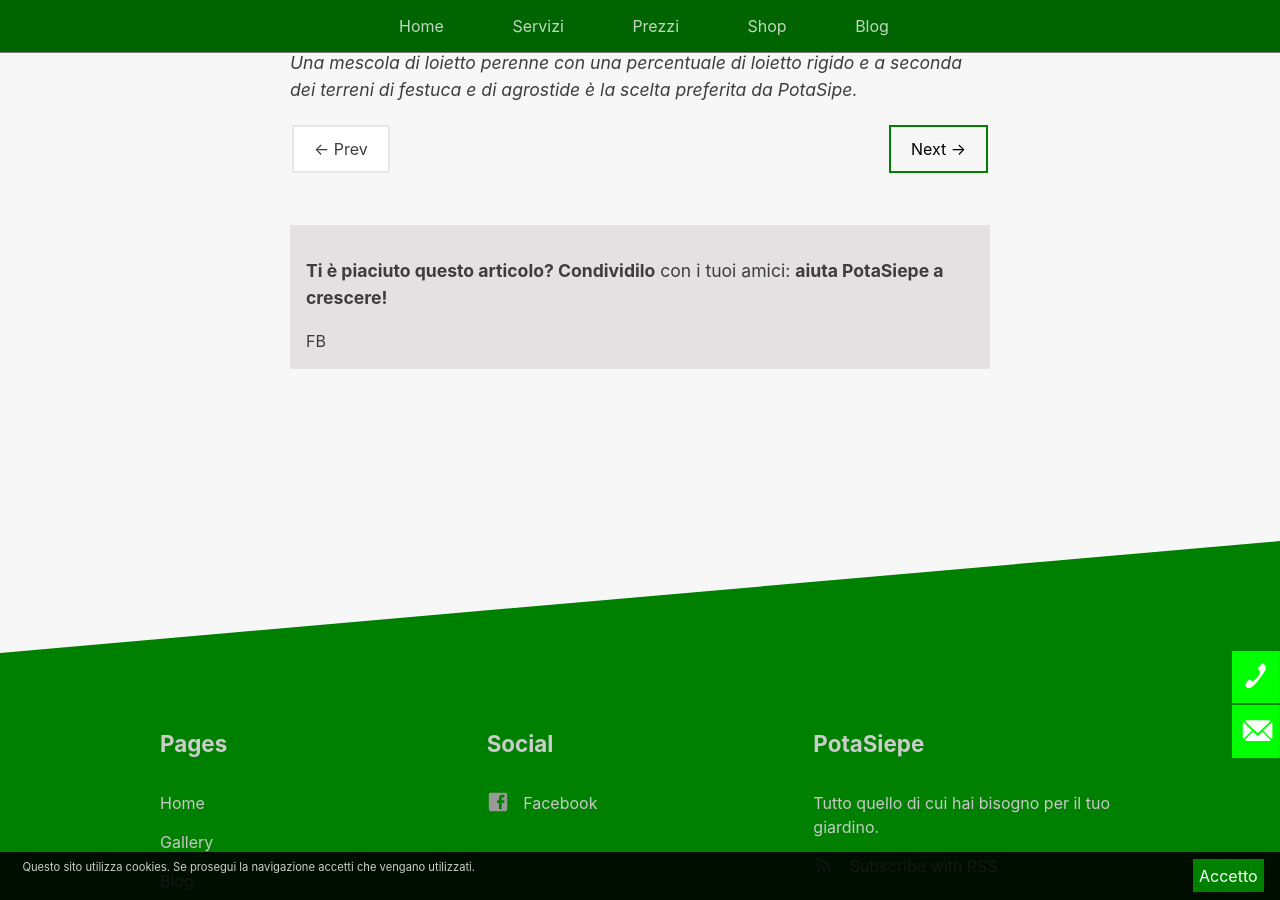
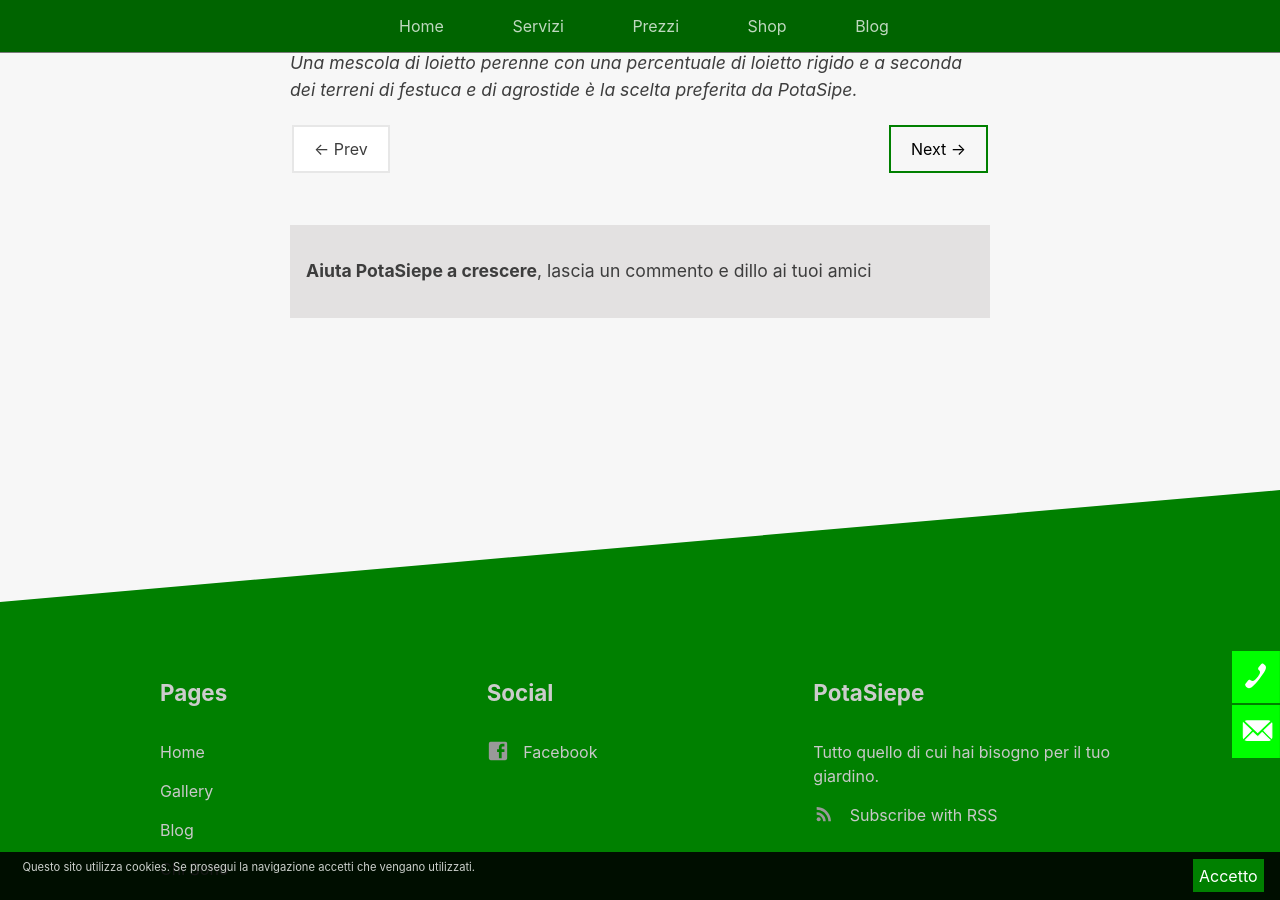
Before and after one commit to enricocaputo/potasiepe, a Jekyll site: the page built from my_collections/_posts/2017-11-04-i-migliori-semi-per-il-prato.md, in a window 1280 px wide and 900 px high, scrolled down 1217 px. Built offline with Jekyll 4.4.1, drawn with Linux system fonts in a browser that asks for light colours.

Commit message:
Update post.html

```diff
--- a/_layouts/post.html
+++ b/_layouts/post.html
@@ -29,16 +29,7 @@ layout: default
     {% endif %}
   </div>
     <div class="comments">
-   <p><b>Ti è piaciuto questo articolo? Condividilo</b> con i tuoi amici: <b>aiuta PotaSiepe a crescere!</b></p>
-   <div id="fb-root"></div>
- <script>(function(d, s, id) {
-   var js, fjs = d.getElementsByTagName(s)[0];
-   if (d.getElementById(id)) return;
-   js = d.createElement(s); js.id = id;
-   js.src = 'https://connect.facebook.net/it_IT/sdk.js#xfbml=1&version=v3.2&appId=577253996041838';
-   fjs.parentNode.insertBefore(js, fjs);
- }(document, 'script', 'facebook-jssdk'));</script>
-    <div class="fb-like" data-href="http://www.giardiniere-potasiepe.fvg.it" data-layout="button" data-action="like" data-size="large" data-show-faces="false" data-share="false">FB</div>
+   <p><b>Aiuta PotaSiepe a crescere</b>, lascia un commento e dillo ai tuoi amici</p>
   {% if page.comments %}
     <div class="disqus-comments">
       {% include disqus.html %}
```
